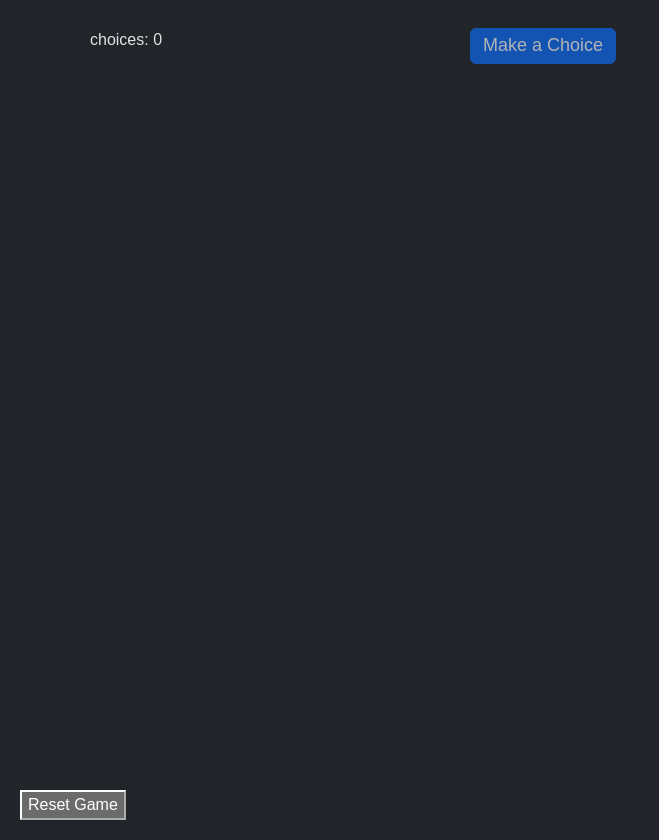
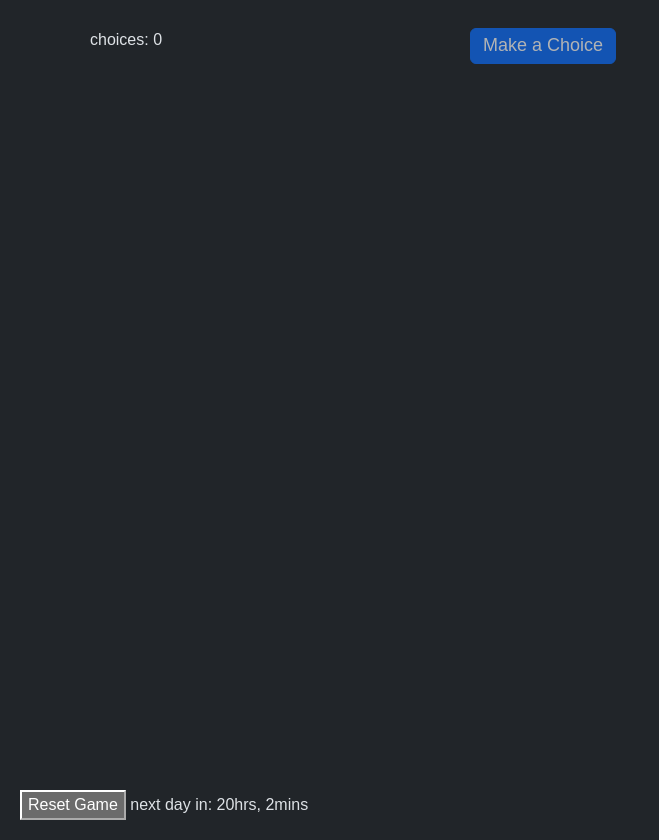
Before and after one commit to Jacob-Hatanaka/Daily-Choice.github.io, a React (Create React App) app: page / in a window 1280 px wide. Shown: the whole page, without its empty margins (0-659 px from the left). Built offline with nearby package versions, Linux system fonts and the light colour scheme.

Commit message:
remove ability to skip daily limit via timezones

```diff
--- a/src/App.js
+++ b/src/App.js
@@ -102,11 +102,13 @@ export default function App() {
     const intervalId = setInterval(() => {
       setCurrentTime(getNumericalDate());
     }, 60 * 1000); // Update every 60 seconds (1 minute)
-    if (Game.resources.daily.amount == 0 && Game.lastDate !== currentTime) {
+    if (Game.resources.daily.amount == 0 && Game.lastDate < currentTime) {
       Game.resources.daily.addAmount(1);
     }
     return () => clearInterval(intervalId);
   }, []);
+  let date = new Date();
+  let timeUntilMidnight = (23-date.getHours())+'hrs, ' + (60-date.getMinutes())+'mins';
   return (
     <div className="d-flex flex-column min-vh-100">
       <Container className="flex-grow-1">
@@ -165,6 +167,7 @@ export default function App() {
           cookies.remove('unlocks', { path: '/' });
           window.location.reload();
         }}>Reset Game</button>
+        &nbsp;next day in: {timeUntilMidnight}
       </footer>
     </div>
   );
```
Also changed, not shown: 7 other files (tests, documents, lock files or other folders).
